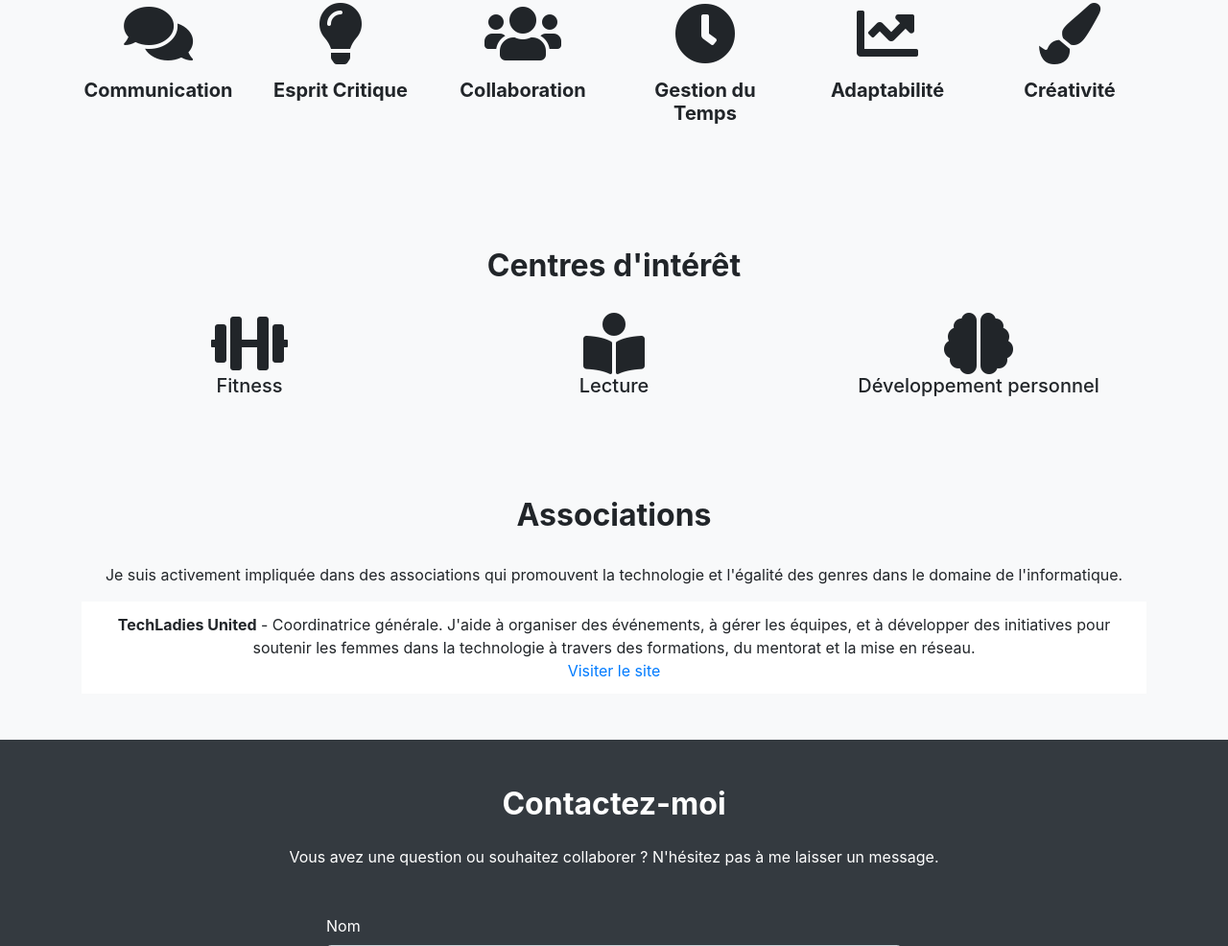
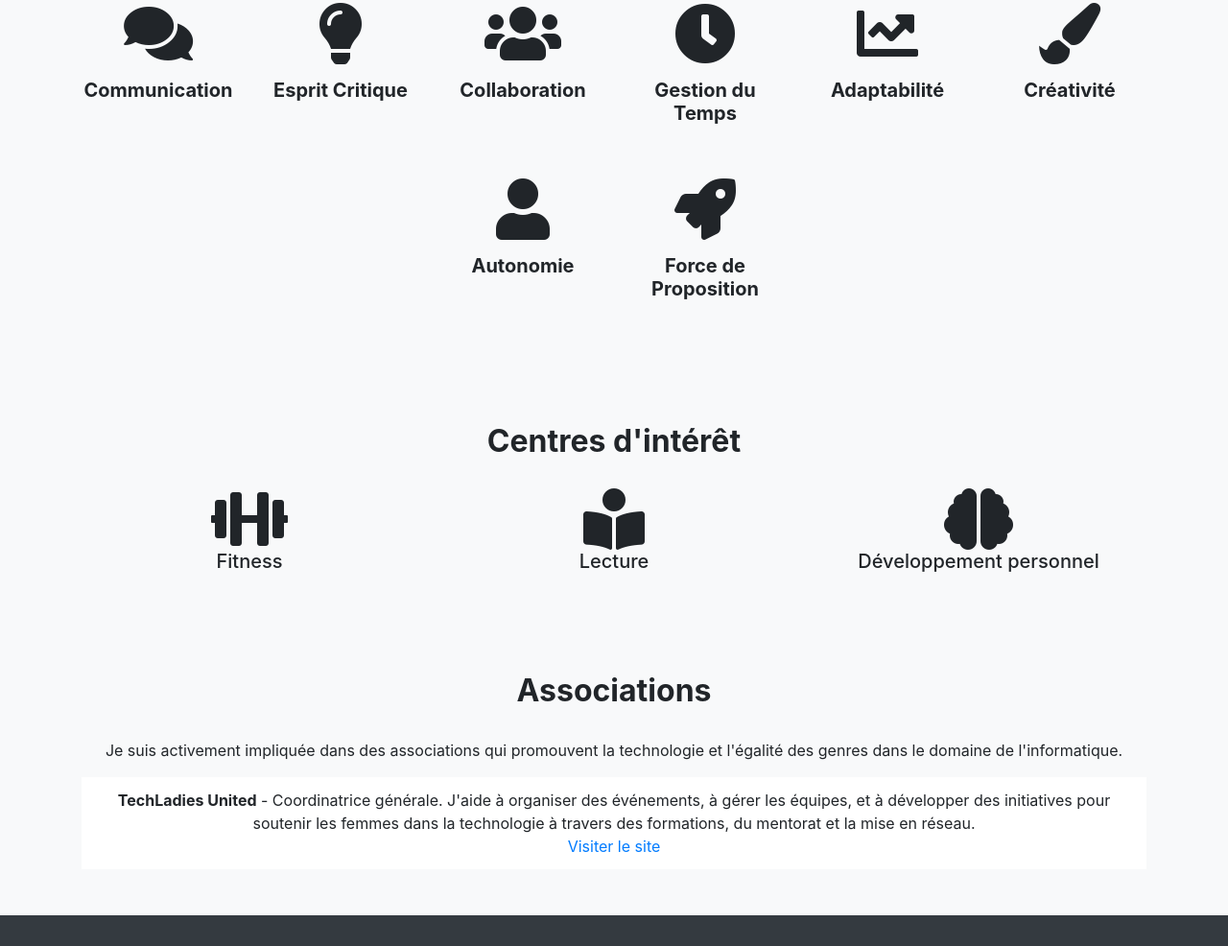
Before and after one commit to NguemoCalixteCode/Portefolio-Calixte, a plain HTML site: page index.html in a window 1280 px wide. Shown: the part 3238-4224 px from the top of the page at 96% size. Drawn offline with nearby package versions, Linux system fonts and the light colour scheme.

Commit message:
Mise a jour soft-skills et lien techLadies

```diff
--- a/index.html
+++ b/index.html
@@ -378,6 +378,23 @@
             </div>
         </div>
     </div>
+    <div class="container">
+        <div class="row justify-content-center text-center mt-4"> <!-- Utilisation de justify-content-center pour centrer -->
+            <div class="col-sm-6 col-md-4 col-lg-2 mb-4">
+                <div class="skill-item">
+                    <i class="fas fa-user fa-4x"></i> <!-- Icône pour Autonomie -->
+                    <h5>Autonomie</h5>
+                </div>
+            </div>
+            <div class="col-sm-6 col-md-4 col-lg-2 mb-4">
+                <div class="skill-item">
+                    <i class="fas fa-rocket fa-4x"></i>
+                    <h5>Force de Proposition</h5>
+                </div>
+            </div>
+        </div>
+    </div>
+
 </section>
 
 
@@ -413,7 +430,7 @@
             <li class="list-group-item">
                 <strong>TechLadies United</strong> - Coordinatrice générale. J'aide à organiser des événements, à gérer les équipes, et à développer des initiatives pour soutenir les femmes dans la technologie à travers des formations, du mentorat et la mise en réseau.
                 <br>
-                <a href="https://techladiesunited.org" target="_blank">Visiter le site</a>
+                <a href="https://6706eff8f3eef15e28e22de1--techladiesunited.netlify.app/" target="_blank">Visiter le site</a>
             </li>
         </ul>
     </div>
```
